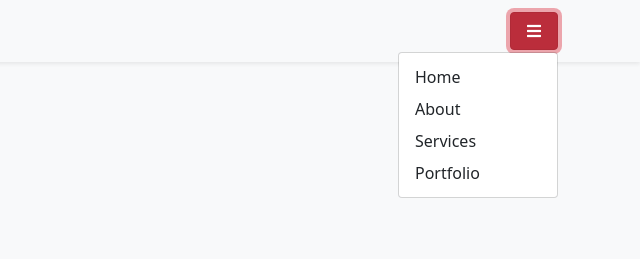
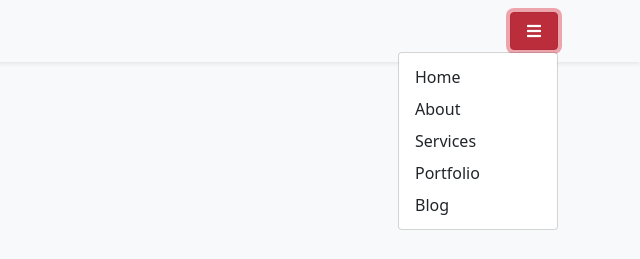
Before and after one commit to muqui/portfolio-bootstrap, a plain HTML site: page index.html in a window 1280 px wide. Both pictures are taken after a click on the button 1174 px from the left and 31 px from the top of the page. Shown: the top 259 px of the page, 640-1280 px from the left. Drawn offline with Linux system fonts and the light colour scheme.

Commit message:
add url blog

```diff
--- a/index.html
+++ b/index.html
@@ -21,6 +21,7 @@
          <li><a class="dropdown-item" href="#about">About</a></li>
          <li><a class="dropdown-item" href="#services">Services</a></li>
          <li><a class="dropdown-item" href="#portfolio">Portfolio</a></li>
+          <li><a class="dropdown-item" href="https://blog.albertocoronanavarro.com/" target="_blank">Blog</a></li>
          <!--
          <li><a class="dropdown-item" href="#testimonials">testimonials</a></li>
          <li><a class="dropdown-item" href="#contact">Contact</a></li>
```
